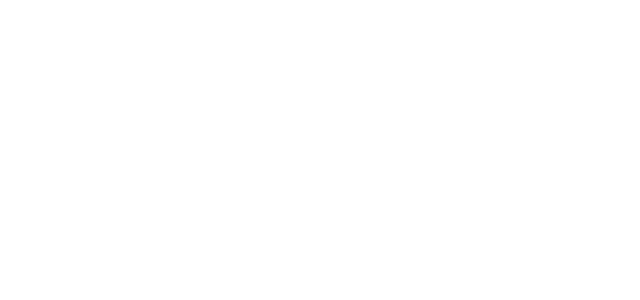
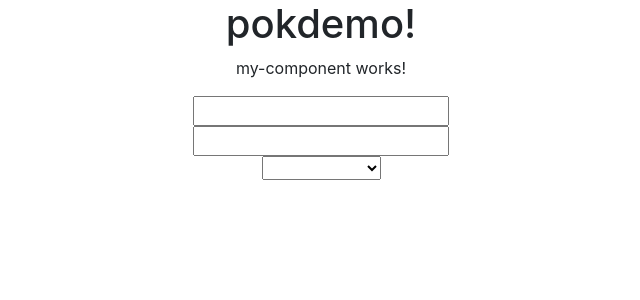
Before and after one commit to KessalR/pokdemo, an Angular app: page / in a window 1280 px wide. Shown: the top 300 px of the page, without its empty margins (319-959 px from the left). Built offline with nearby package versions, Linux system fonts and the light colour scheme.

Commit message:
Question 8 Pipe

```diff
--- a/src/app/my-component/my-component.component.html
+++ b/src/app/my-component/my-component.component.html
@@ -1,7 +1,8 @@
 <p>my-component works!</p>
 <input [(ngModel)]="id"> {{id}}
 <br>
-<input [(ngModel)]=searchPokeName ">
+<input [(ngModel)]="searchPokeName">
+<br>
 <select name="pokemon " id="pokemon-select " [(ngModel)]="pokemon ">
 <option *ngFor="let pokemon of listPokemon | filterPokemonPipe: 'nom':searchPokeName ">
     {{pokemon.nom}}
--- a/src/app/my-component/my-component.component.ts
+++ b/src/app/my-component/my-component.component.ts
@@ -7,6 +7,9 @@ import { Pokemon } from '../pokemon';
   styleUrls: ['./my-component.component.css']
 })
 export class MyComponentComponent implements OnInit {
+  id: string = '';
+  pokemon = '';
+  searchPokeName: string="";
   listPokemon:Pokemon[]=[];
   constructor() { }
 
@@ -15,7 +18,5 @@ export class MyComponentComponent implements OnInit {
     this.listPokemon.push(new Pokemon('bulbizarre',1));
     this.listPokemon.push(new Pokemon('salameche',4));
   }
-  id: string = '';
-  pokemon = '';
-  searchPokeName: string="";
+
 }
```
